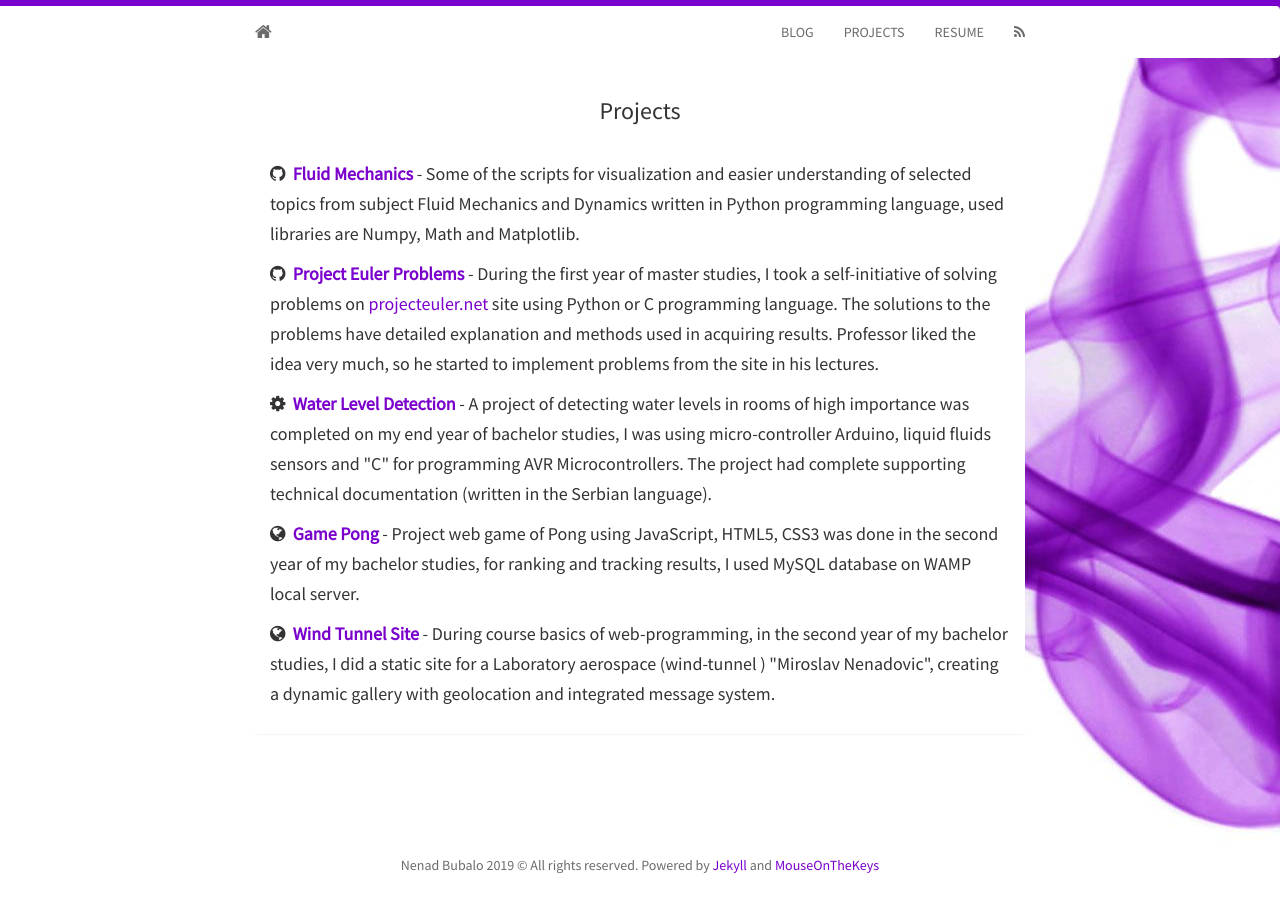
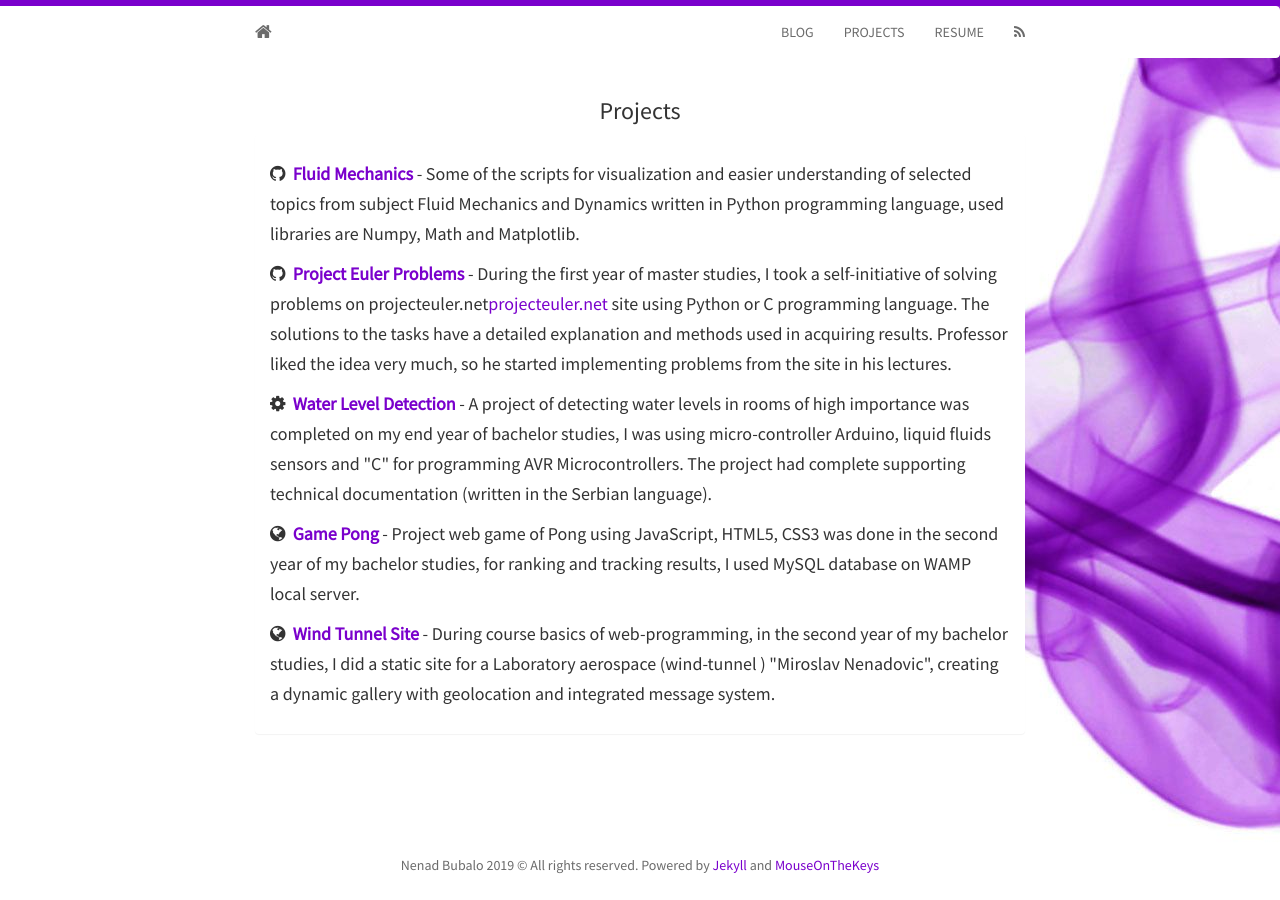
Before and after one commit to MouseOnTheKeys/mouse, a Jekyll site: the page built from projects.html, in a window 1280 px wide. Built offline with Jekyll 4.4.1, drawn with Linux system fonts in a browser that asks for light colours; nearby versions of some CDN libraries.

Commit message:
Update projects.html

```diff
--- a/_includes/projects.html
+++ b/_includes/projects.html
@@ -9,7 +9,7 @@
 		</h5>
 		<h5>
 			<i class="fa fa-github"></i>&nbsp;&nbsp;<strong><a href="https://github.com/MouseOnTheKeys/Project_Euler">Project Euler Problems</a></strong>
-			- During the first year of master studies, I took a self-initiative of solving problems on <a href="https://projecteuler.net">projecteuler.net</a> site using Python or C programming language. The solutions to the problems have detailed explanation and methods used in acquiring results. Professor liked the idea very much, so he started to implement problems from the site in his lectures.
+			- During the first year of master studies, I took a self-initiative of solving problems on projecteuler.net<a href="https://projecteuler.net">projecteuler.net</a> site using Python or C programming language. The solutions to the tasks have a detailed explanation and methods used in acquiring results. Professor liked the idea very much, so he started implementing problems from the site in his lectures.
 		</h5>
 		<h5>
 			<i class="fa fa-cog"></i>&nbsp;&nbsp;<strong><a href="#">Water Level Detection</a></strong>
```
